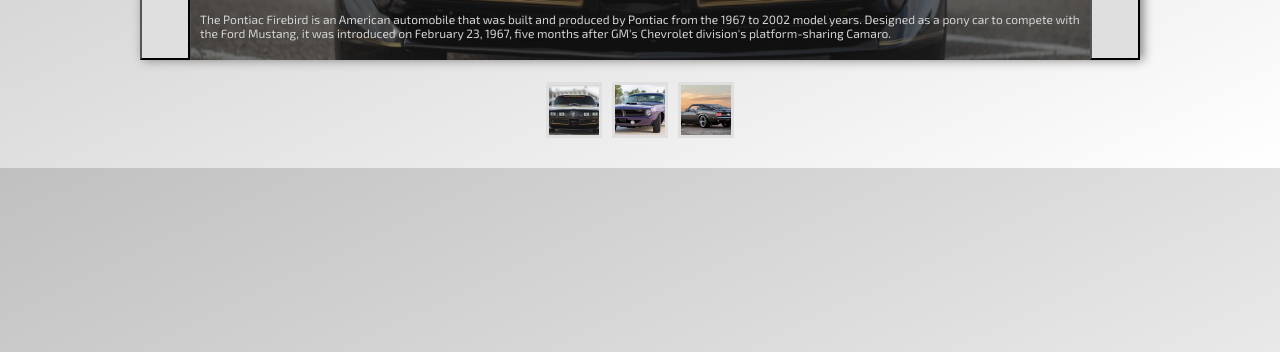
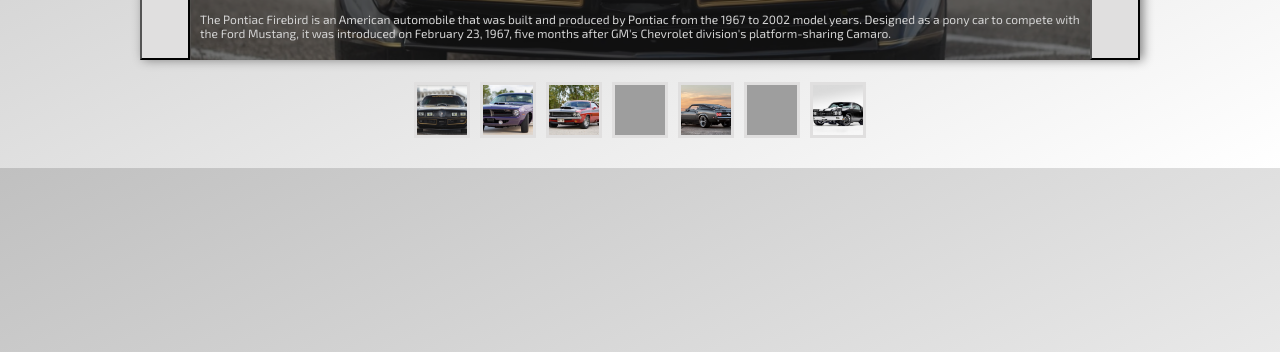
Before and after one commit to mrxtothaz88/MyFirstGallery, a plain HTML site: page index.html in a window 1280 px wide. Shown: the part 448-800 px from the top of the page. Drawn offline with nearby package versions, Linux system fonts and the light colour scheme; grey boxes are pictures that could not be loaded.

Commit message:
Added thumbnail by JS

```diff
--- a/index.html
+++ b/index.html
@@ -22,11 +22,8 @@
          </div>
         <button id="toRight"><img id="rightarrow" src="https://mfanorth.z16.web.core.windows.net/syllabus/week03/assets/arrow.svg" alt="Right Button"></button>
     </div>
-    <div class="thumbnail">
-        <img id="thumbnail-photo" src="images/1400-hp-pontiac-firebird-trans-am.jpg">
-        <img id="thumbnail-photo" src="images/1970-plymouth-hemi-cuda_3341.jpg">
-        <img id="thumbnail-photo" src="images/Ford-Mustang-Mach-1-4-1024x614.jpg">
-    </div>
+
+    <div id="thumbnail"></div>
 
     <script src="https://ajax.googleapis.com/ajax/libs/jquery/3.4.1/jquery.min.js"></script>
     <script src="scripts.js"></script>
--- a/scripts.js
+++ b/scripts.js
@@ -63,4 +63,13 @@ let currentPhoto = 0;
     else {currentPhoto = imagesData.length;
     }
     loadPhoto(currentPhoto);
-  })
+  });
+
+  let newArr = imagesData.map(getPhoto);
+  function getPhoto(item) {
+    return [item.photo];
+  }
+  newArr.forEach (item => {
+     $("#thumbnail").append('<img id="thumbnail-photo">');
+     $("#thumbnail-photo:last-of-type").attr('src', item);
+   });
--- a/style.css
+++ b/style.css
@@ -85,7 +85,7 @@ button:hover {
     transform: rotate(0.5turn);
 }
 
-.thumbnail {
+#thumbnail {
     position: relative;
     top: 0px;
     display: flex;
```
